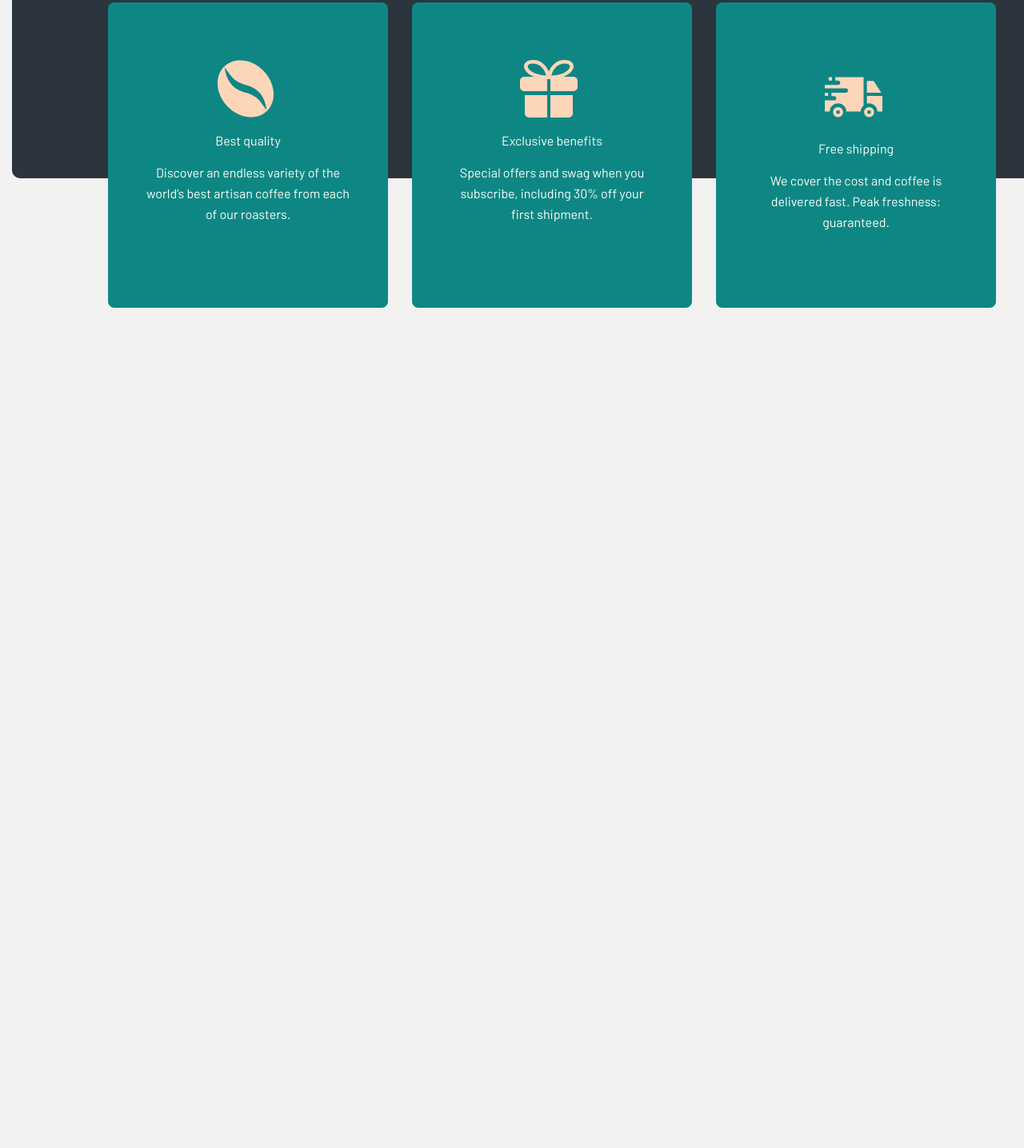
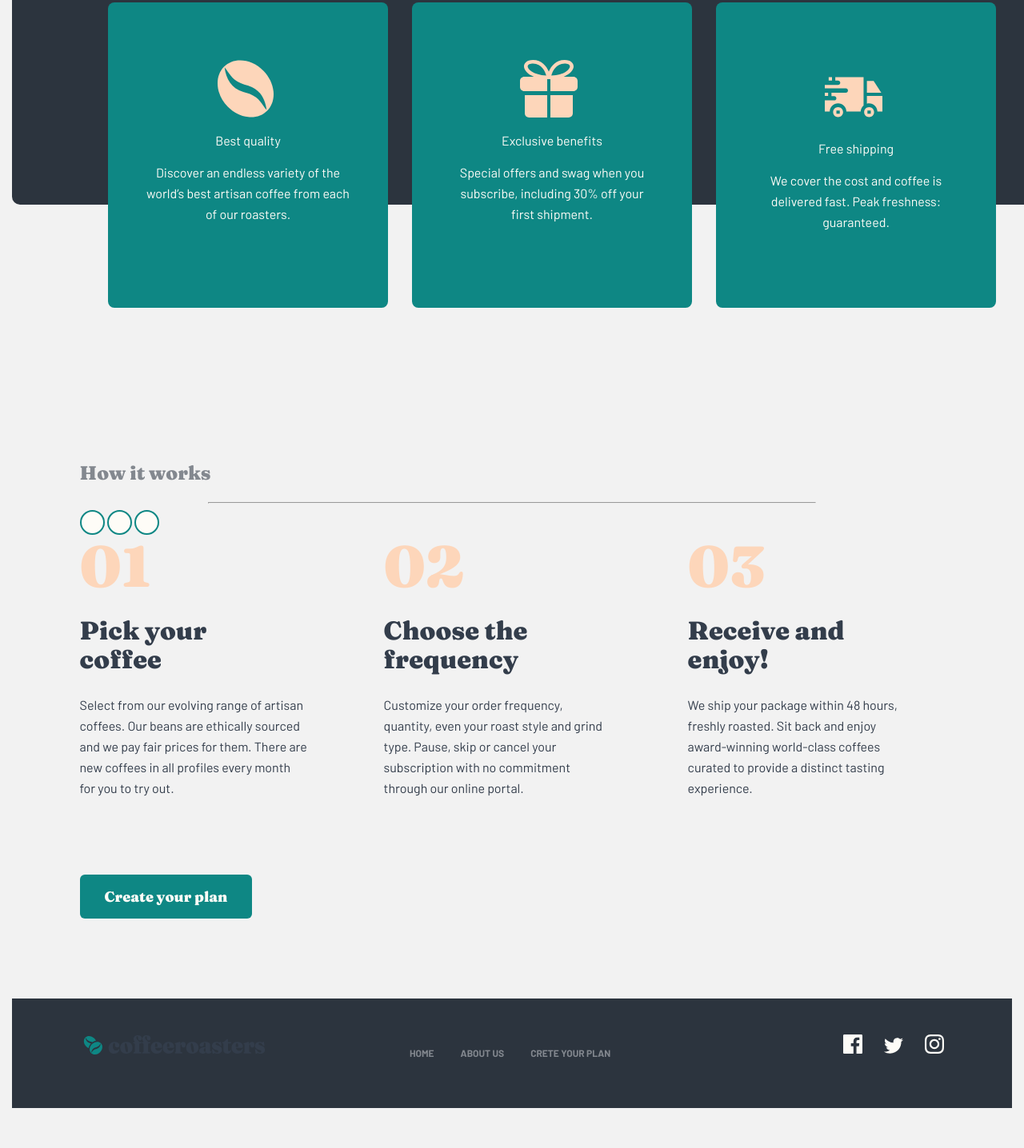
Before and after one commit to farzod-achilov/coffee-site, a plain HTML site: page index.html in a window 1280 px wide. Shown: the part 1917-3353 px from the top of the page at 80% size. Before the commit the page ends 2302 px from the top, so only its background shows below. Drawn offline with Linux system fonts and the light colour scheme.

Commit message:
finished

```diff
--- /dev/null
+++ b/css/footer.css
@@ -0,0 +1,41 @@
+.main-footer {
+  padding: 45px 85px;
+  background-color: #2c343e;
+  display: flex;
+}
+
+.nav-footer {
+  margin-left: 103px;
+  display: flex;
+  text-align: center;
+}
+
+.footer-content {
+  margin-left: auto;
+}
+
+.footer-content img {
+  margin-left: 24px;
+}
+
+.footer-content img:hover {
+  background-color: #fdd6ba;
+}
+
+.nav-footer li a {
+  color: #83888f;
+}
+
+.nav-footer li {
+  text-transform: uppercase;
+  font-style: normal;
+  font-family: "Barlow";
+  font-size: 12px;
+  line-height: 15px;
+  font-weight: 700;
+  margin-left: 33px;
+}
+
+.nav-footer a:hover {
+  color: #fefcf7;
+}
--- a/css/header.css
+++ b/css/header.css
@@ -25,6 +25,7 @@
 .nav li a {
   color: #83888f;
 }
+
 .main-header {
   position: relative;
 }
--- a/css/main.css
+++ b/css/main.css
@@ -1,4 +1,5 @@
 @import url("./section.css");
+@import url("./footer.css");
 @import url("./header.css");
 
 * {
@@ -24,6 +25,10 @@ li {
   list-style-type: none;
 }
 
+span {
+  display: inline-block;
+}
+
 .btn {
   font-family: "Fraunces";
   font-style: normal;
@@ -34,6 +39,10 @@ li {
   color: #fefcf7;
   background-color: #0e8784;
   border-radius: 6px;
+}
+
+.btn:hover {
+  background-color: #66d2cf;
 }
 
 .container {
--- a/css/section.css
+++ b/css/section.css
@@ -93,7 +93,7 @@
 }
 
 .why-choose-us {
-  position: absolute;
+  position: relative;
   background-color: #2c343e;
   border-radius: 10px;
   width: 1280px;
@@ -189,3 +189,80 @@
   text-align: center;
   color: #fefcf7;
 }
+
+.last-section-title {
+  font-family: "Fraunces";
+  font-style: normal;
+  font-weight: 900;
+  font-size: 24px;
+  line-height: 32px;
+  color: #83888f;
+}
+
+.last-section-header {
+  padding-top: 200px;
+}
+
+.last-section-line {
+  position: relative;
+  width: 760px;
+  height: 1px;
+  background-color: #fdd6ba;
+}
+
+.oval-1,
+.oval-2,
+.oval-3 {
+  background: #fefcf7;
+  border: 2px solid #0e8784;
+  background-color: #fefcf7;
+  width: 31px;
+  height: 31px;
+  border-radius: 50%;
+}
+.pick-coffee-number,
+.frequency-number,
+.enjoy-number {
+  font-family: "Fraunces";
+  font-style: normal;
+  font-weight: 900;
+  font-size: 72px;
+  line-height: 72px;
+  color: #fdd6ba;
+}
+
+.last-section {
+  display: flex;
+  gap: 95px;
+}
+.frequency-title,
+.pick-coffee-title,
+.enjoy-title {
+  width: 255px;
+  font-family: "Fraunces";
+  font-style: normal;
+  font-weight: 900;
+  font-size: 32px;
+  line-height: 36px;
+  color: #333d4b;
+}
+
+.enjoy-subtitle,
+.frequency-subtitle,
+.pick-coffee-subtitle {
+  width: 285px;
+  font-family: "Barlow";
+  font-style: normal;
+  font-weight: 400;
+  font-size: 16px;
+  line-height: 26px;
+  color: #333d4b;
+}
+
+.last-section-header a {
+  margin-top: 79px;
+}
+
+.nav a:hover {
+  color: #333d4b;
+}
--- a/index.html
+++ b/index.html
@@ -173,6 +173,73 @@
           </div>
         </div>
       </section>
+      <section class="section">
+        <div class="our-collection-container">
+          <div class="last-section-header">
+            <h2 class="last-section-title">How it works</h2>
+            <hr class="last-section-line" />
+            <div class="line-oval">
+              <span class="oval-1"></span>
+              <span class="oval-2"></span>
+              <span class="oval-3"></span>
+            </div>
+            <div class="last-section">
+              <div class="pick-coffee">
+                <span class="pick-coffee-number">01</span>
+                <h2 class="pick-coffee-title">Pick your coffee</h2>
+                <p class="pick-coffee-subtitle">
+                  Select from our evolving range of artisan coffees. Our beans
+                  are ethically sourced and we pay fair prices for them. There
+                  are new coffees in all profiles every month for you to try
+                  out.
+                </p>
+              </div>
+              <div class="frequency">
+                <span class="frequency-number">02</span>
+                <h2 class="frequency-title">Choose the frequency</h2>
+                <p class="frequency-subtitle">
+                  Customize your order frequency, quantity, even your roast
+                  style and grind type. Pause, skip or cancel your subscription
+                  with no commitment through our online portal.
+                </p>
+              </div>
+              <div class="enjoy">
+                <span class="enjoy-number">03</span>
+                <h2 class="enjoy-title">Receive and enjoy!</h2>
+                <p class="enjoy-subtitle">
+                  We ship your package within 48 hours, freshly roasted. Sit
+                  back and enjoy award-winning world-class coffees curated to
+                  provide a distinct tasting experience.
+                </p>
+              </div>
+            </div>
+            <a class="btn" href="#">Create your plan</a>
+          </div>
+        </div>
+      </section>
     </main>
+    <footer class="section">
+      <div class="container">
+        <div class="main-footer">
+          <img
+            class="logo"
+            src="./img/logo.svg"
+            width="236px"
+            height="26px"
+            alt="logo"
+          />
+          <ul class="nav-footer">
+            <li><a href="#home">HOME</a></li>
+            <li><a href="#about-us">ABOUT US</a></li>
+            <li><a href="#crete-your-plan">CRETE YOUR PLAN</a></li>
+          </ul>
+          <div class="footer-content">
+            <img src="./img/facebook.svg" alt="facebook" />
+            <img src="./img/twiter.svg" alt="twiter" />
+            <img src="./img/instangram.svg" alt="instangram" />
+          </div>
+        </div>
+      </div>
+    </footer>
   </body>
 </html>
```
Also changed, not shown: img/facebook.svg (added), img/instangram.svg (added), img/twiter.svg (added).
